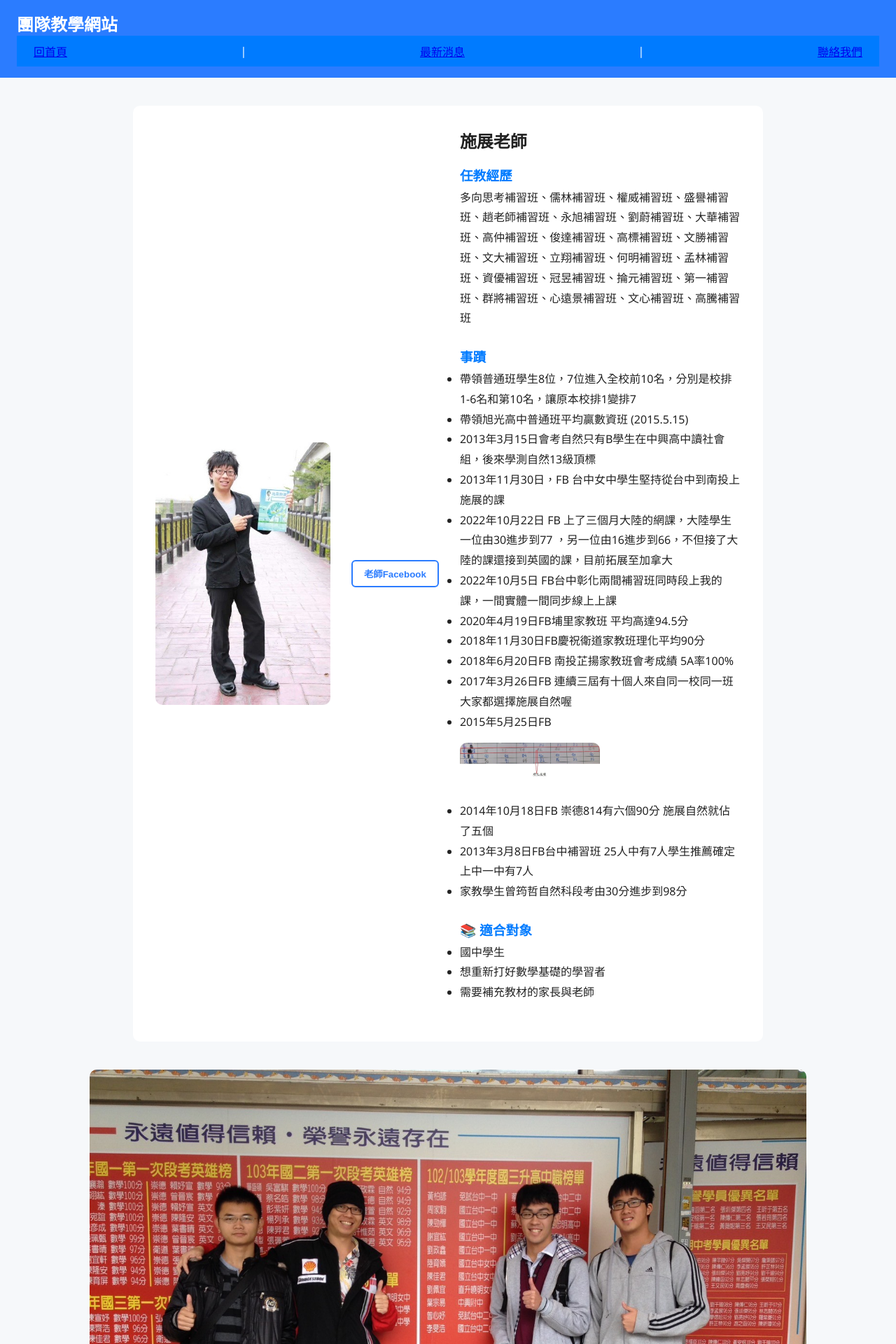
After one commit to eggapp0315-a11y/-, a Flask app: page /zanzan in a window 1280 px wide. The commit adds this page. Shown: the top 1920 px of the page at 70% size. Run offline with Flask 3, Linux system fonts and the light colour scheme.

Commit message:
update project

```diff
--- a/app.py
+++ b/app.py
@@ -170,7 +170,12 @@ def news():
 @app.route("/about")
 def about():
     return render_template("about.html")
-
+#======#
+#施展
+#======#
+@app.route("/zanzan")
+def zanzan():
+    return render_template("zanzan.html")
 
 @app.route("/class")
 def class_page():
--- a/static/style.css
+++ b/static/style.css
@@ -466,16 +466,6 @@ nav ul li a:hover {
     color: #FFD700;
 }
 
-.login-btn {
-    background: white;
-    color: #007BFF;
-    padding: 6px 14px;
-    border-radius: 6px;
-    font-weight: bold;
-    text-decoration: none;
-    border: none;
-    cursor: pointer;
-}
 
 .welcome {
     color: white;
@@ -506,3 +496,67 @@ nav ul li a:hover {
     font-size: 24px;
     cursor: pointer;
 }
+/* =========================================================
+   全站基礎設定（教學網站整體風格）
+   - 重置瀏覽器預設樣式
+   - 設定字型、背景色、文字顏色
+========================================================= */
+* {
+    margin: 0;
+    padding: 0;
+    box-sizing: border-box;
+}
+
+html,
+body {
+    width: 100%;
+    overflow-x: hidden;
+    font-family: "Segoe UI", "Noto Sans TC", Arial, sans-serif;
+    background-color: #f6f8fa;
+    color: #222;
+}
+
+
+/* =========================
+   Login 按鈕（導覽列）
+========================= */
+.login-btn {
+    background-color: white;
+    color: #2b7cff !important;
+    padding: 8px 16px;
+    border-radius: 6px;
+    font-weight: bold;
+    text-decoration: none;
+    transition: 0.3s;
+    border: 2px solid #2b7cff;
+}
+
+.login-btn:hover {
+    background-color: #2b7cff;
+    color: white !important;
+}
+.about-row {
+    display: flex;
+    align-items: center;   /* 垂直置中 */
+    gap: 30px;             /* 圖片和文字距離 */
+}
+
+.about-image {
+    width: 250px;          /* 控制圖片大小 */
+    border-radius: 10px;
+}
+
+.about-text {
+    flex: 1;               /* 讓文字區自動填滿 */
+}
+.center-img {
+    display: flex;
+    flex-direction: column;   /* ⭐ 一張一張往下排 */
+    align-items: center;      /* 置中 */
+    gap: 30px;                /* ⭐ 每張圖的距離 */
+}
+
+.full-image {
+    width: 80%;
+    border-radius: 10px;
+}
--- /dev/null
+++ b/templates/zanzan.html
@@ -0,0 +1,88 @@
+<!DOCTYPE html>
+<html lang="zh-Hant">
+<head>
+    <meta charset="UTF-8">
+    <title>關於我們｜施展</title>
+    <meta name="description" content="關於教學網站，我們致力於提供免費、清楚、有系統的國中教學內容。">
+    <link rel="stylesheet" href="{{ url_for('static', filename='style.css') }}">
+</head>
+<body>
+
+<!-- ======================
+     Header
+====================== -->
+<header>
+    <h1>團隊教學網站</h1>
+    <nav>
+        <a href="{{ url_for('home') }}">回首頁</a> |
+        <a href="{{ url_for('news') }}">最新消息</a> |
+        <a href="{{ url_for('contact') }}">聯絡我們</a>
+    </nav>
+</header>
+
+<!-- ======================
+     主內容
+====================== -->
+<main class="container">
+        <div class="about-row">
+              <img src="{{ url_for('static', filename='image/zanzan.jpg') }}"
+                   alt="關於我們"
+                   class="about-image">
+                   <a href="https://www.facebook.com/shi.zhan.627517">
+              <button class="login-btn">老師Facebook</button>
+                   </a>
+              <div class="about-text">
+                  <h2>施展老師</h2>
+
+    <section class="about-section">
+        <h3>任教經歷</h3>
+        <p>
+            多向思考補習班、儒林補習班、權威補習班、盛譽補習班、趙老師補習班、永旭補習班、劉蔚補習班、大華補習班、高仲補習班、俊達補習班、高標補習班、文勝補習班、文大補習班、立翔補習班、何明補習班、孟林補習班、資優補習班、冠昱補習班、掄元補習班、第一補習班、群將補習班、心遠景補習班、文心補習班、高騰補習班
+        </p>
+    </section>
+
+    <section class="about-section">
+        <h3>事蹟</h3>
+        <ul>
+            <li>帶領普通班學生8位，7位進入全校前10名，分別是校排1-6名和第10名，讓原本校排1變排7</li>
+            <li>帶領旭光高中普通班平均贏數資班 (2015.5.15)</li>
+            <li>2013年3月15日會考自然只有B學生在中興高中讀社會組，後來學測自然13級頂標</li>
+            <li>2013年11月30日，FB 台中女中學生堅持從台中到南投上施展的課</li>
+            <li>2022年10月22日 FB 上了三個月大陸的網課，大陸學生一位由30進步到77 ，另一位由16進步到66，不但接了大陸的課還接到英國的課，目前拓展至加拿大</li>
+            <li>2022年10月5日 FB台中彰化兩間補習班同時段上我的課，一間實體一間同步線上上課</li>
+            <li> 2020年4月19日FB埔里家教班 平均高達94.5分</li>
+            <li>2018年11月30日FB慶祝衛道家教班理化平均90分</li>
+            <li>2018年6月20日FB 南投芷揚家教班會考成績 5A率100% </li>
+            <li>2017年3月26日FB  連續三屆有十個人來自同一校同一班 大家都選擇施展自然喔</li>
+            <li>2015年5月25日FB</li>
+                <img src="{{ url_for('static', filename='image/成績.jpg') }}", class="about-image2">
+            <li>2014年10月18日FB  崇德814有六個90分 施展自然就佔了五個</li>
+            <li>2013年3月8日FB台中補習班 25人中有7人學生推薦確定上中一中有7人</li>
+            <li>家教學生曾筠哲自然科段考由30分進步到98分</li>
+        </ul>
+    </section>
+
+    <section class="about-section">
+        <h3>📚 適合對象</h3>
+        <ul>
+            <li>國中學生</li>
+            <li>想重新打好數學基礎的學習者</li>
+            <li>需要補充教材的家長與老師</li>
+        </ul>
+    </section>
+
+
+
+
+</main>
+<div class="center-img">
+    <img src="{{ url_for('static', filename='image/zanzan1.jpg') }}"class="full-image">
+    <img src="{{ url_for('static', filename='image/zanzan2.jpg') }}"class="full-image">
+    <img src="{{ url_for('static', filename='image/zanzan3.jpg') }}"class="full-image">
+    <img src="{{ url_for('static', filename='image/zanzan4.jpg') }}"class="full-image">
+    <img src="{{ url_for('static', filename='image/zanzan5.jpg') }}"class="full-image">
+    <img src="{{ url_for('static', filename='image/zanzan6.jpg') }}"class="full-image">
+    <img src="{{ url_for('static', filename='image/zanzan7.jpg') }}"class="full-image">
+    </div>
+</body>
+</html>
```
Also changed, not shown: templates/about.html (+7 -5 lines), static/image/zanzan.jpg (added), static/image/zanzan1.jpg (added), static/image/zanzan2.jpg (added), static/image/zanzan3.jpg (added), static/image/zanzan4.jpg (added), static/image/zanzan5.jpg (added), static/image/zanzan6.jpg (added), static/image/zanzan7.jpg (added), static/image/成績.jpg (added).
